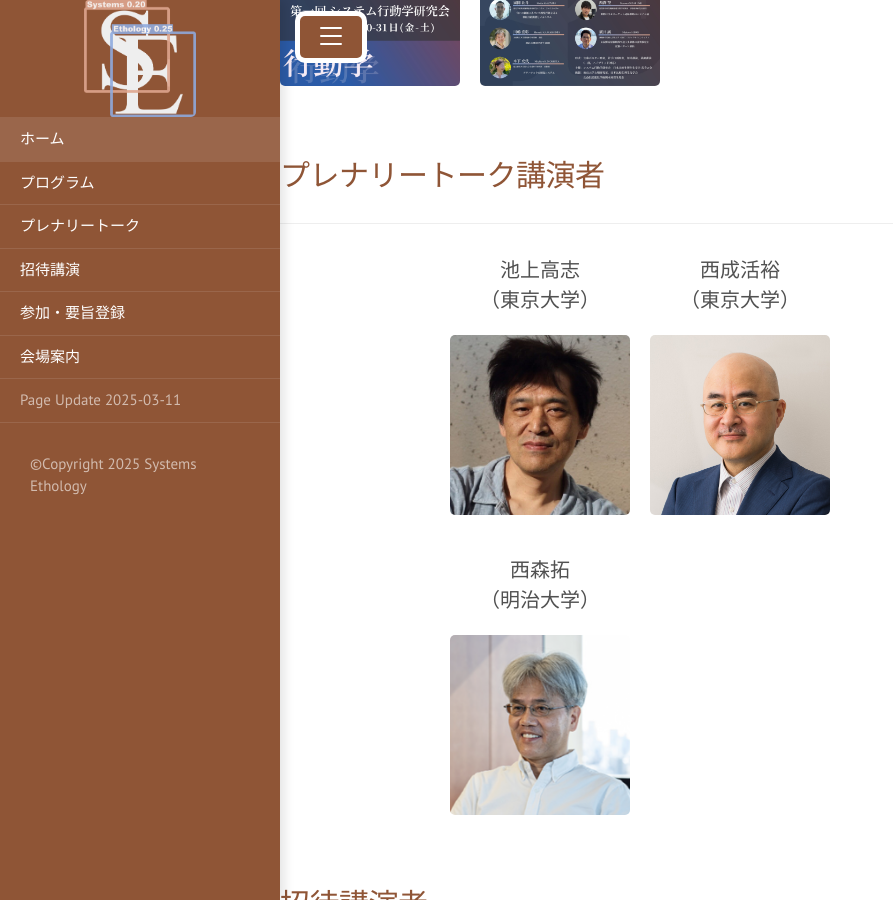
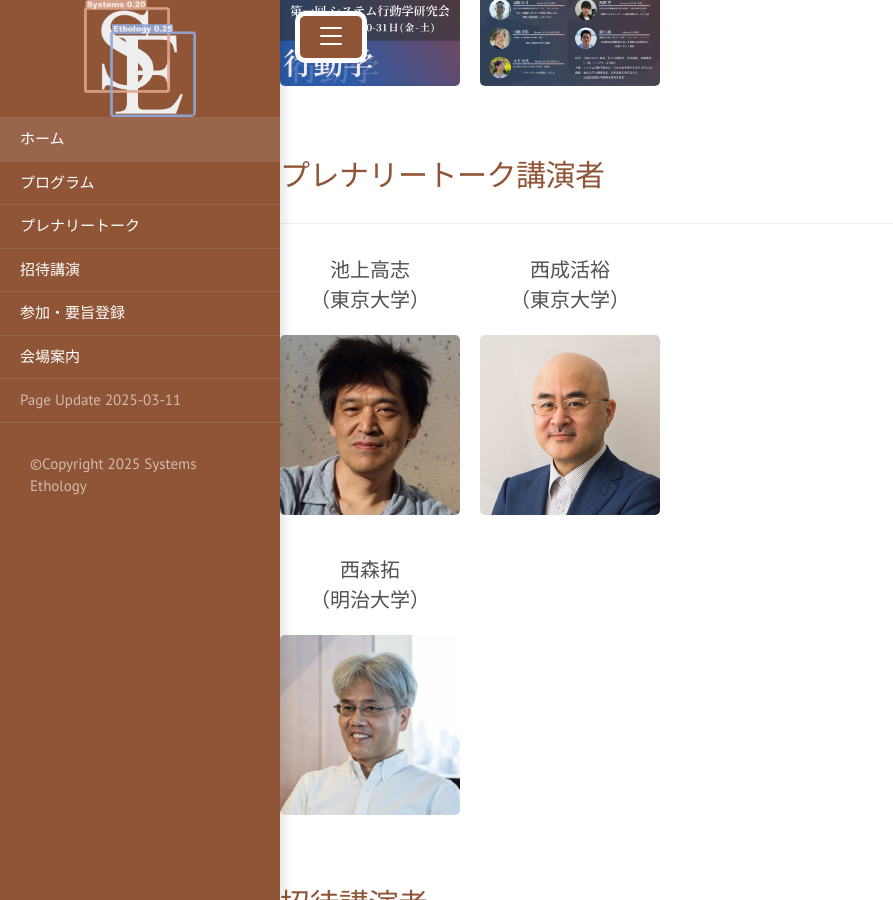
Before and after one commit to SystemsEthology/website, a Jekyll site: the page built from event_01/conference01_home.md, in a window 1280 px wide and 900 px high, scrolled down 2014 px. Shown: the whole window, without its empty margins (0-893 px from the left). Built offline with Jekyll 4.4.1, drawn with Linux system fonts in a browser that asks for light colours.

Commit message:
Update conference01_home.md

```diff
--- a/event_01/conference01_home.md
+++ b/event_01/conference01_home.md
@@ -50,9 +50,10 @@ title: Home
 </div>
 
 <br>
+
 ## [プレナリートーク講演者](/conference01_invited_talk.md)
 ***
-<div style="display: grid; grid-template-columns: repeat(2, auto); gap: 20px; justify-content: center;">
+<div style="display: grid; grid-template-columns: repeat(2, auto); gap: 20px; justify-content: start;">
   <div style="text-align: center;">
     <p>池上高志<br>（東京大学）</p>
     <img src="{{ site.baseurl }}/event_01/images/ikegami.jpg" width="180px">
@@ -71,7 +72,7 @@ title: Home
 
 ## [招待講演者](/conference01_plenary_talk.md)
 ***
-<div style="display: grid; grid-template-columns: repeat(2, auto); gap: 20px; justify-content: center;">
+<div style="display: grid; grid-template-columns: repeat(2, auto); gap: 20px; justify-content: start;">
   <div style="text-align: center;">
     <p>大脇大<br>（東北大学）</p>
     <img src="{{ site.baseurl }}/event_01/images/owaki.png" width="180px">
```
